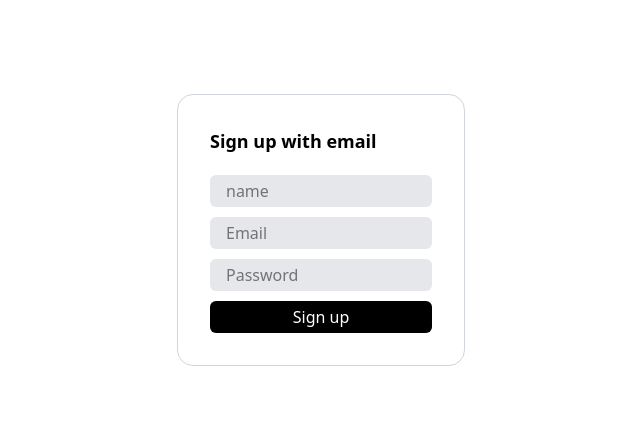
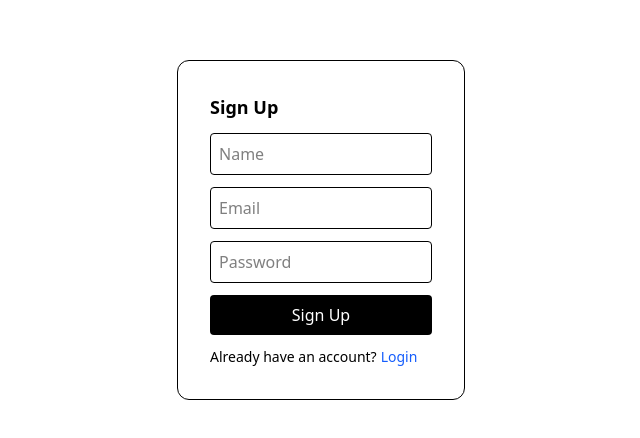
Before and after one commit to itsgauravkumar07/job-tracker, a React (Vite) app: page /signup in a window 1280 px wide. Shown: the part 170-608 px from the top of the page, without its empty margins (319-959 px from the left). Built offline with nearby package versions, Linux system fonts and the light colour scheme.

Commit message:
Add firebase auth service and connect login/signup

```diff
--- a/package.json
+++ b/package.json
@@ -11,6 +11,7 @@
   },
   "dependencies": {
     "@tailwindcss/vite": "^4.1.18",
+    "firebase": "^12.8.0",
     "react": "^19.2.0",
     "react-dom": "^19.2.0",
     "react-router-dom": "^7.12.0",
--- /dev/null
+++ b/src/firebase.js
@@ -0,0 +1,13 @@
+import { initializeApp } from "firebase/app";
+import { getAuth } from "firebase/auth";
+
+const firebaseConfig = {
+  apiKey: "AIzaSyAqtjRDrpJud1tXmsRP7l8S4xzDE81dVUc",
+  authDomain: "job-application-tracker01.firebaseapp.com",
+  projectId: "job-application-tracker01",
+  appId: "1:577522935223:web:2920f34db7e6ea91d73432"
+};
+
+const app = initializeApp(firebaseConfig);
+
+export const auth = getAuth(app);
--- a/src/pages/Login.jsx
+++ b/src/pages/Login.jsx
@@ -1,12 +1,18 @@
-import { useState } from "react"
+import { useState } from "react";
+import { loginUser } from "../services/authService";
+import { useNavigate, Link } from "react-router-dom";
 
 export default function Login(){
 
     const [email, setEmail] = useState('');
     const [password, setPassword] = useState('');
     const [errors, setErrors] = useState({});
+    const [loading, setLoading] = useState(false);
+    const [authError, setAuthError] = useState("");
 
-    function handleLogin(e){
+    const navigate = useNavigate();
+
+    async function handleLogin(e){
         e.preventDefault();
 
         const err = {};
@@ -21,23 +27,43 @@ export default function Login(){
 
         if(Object.keys(err) > 0) return;
 
-        console.log("email: ", email);
-        console.log("password" , password);
-
-        setEmail("");
-        setPassword("");
+    try {
+      setLoading(true);
+      setAuthError("");
+      await loginUser(email, password);
+      navigate("/dashboard");
+    } catch (error) {
+      setAuthError("Invalid email or password");
+    } finally {
+      setLoading(false);
     }
+  }
 
     return(
         <div className="flex justify-center items-center h-screen">
             <div className=" flex flex-col border border-gray-300 p-8 rounded-2xl w-2xs">
                 <h2 className="text-lg font-bold">Sign in with email</h2>
                 <form onSubmit={handleLogin} className="flex flex-col mt-5 gap-2.5">
+
                     <input type="email" placeholder="Email" value={email} onChange={e => setEmail(e.target.value)} className="bg-gray-200 rounded-md p-1 pl-4 hover:bg-gray-300"/>
+
                     {errors.email && <p className="text-red-300">{errors.email}</p>}
+
+
                     <input type="password" placeholder="Password" value={password} onChange={e => setPassword(e.target.value)} className="bg-gray-200 rounded-md p-1 pl-4 hover:bg-gray-300"/>
-                     {errors.password && <p className="text-red-300">{errors.password}</p>}
-                    <button className="bg-black rounded-md p-1 text-white hover:bg-white hover:text-black hover:border hover:border-gray-300 hover:font-bold">Log in</button>
+
+                    {errors.password && <p className="text-red-300">{errors.password}</p>}
+
+                    {authError && <p className="text-red-500">{authError}</p>}
+
+                    <button disabled={loading} className="bg-black rounded-md p-1 text-white hover:bg-white hover:text-black hover:border hover:border-gray-300 hover:font-bold" >Log in</button>
+
+                    <p className="text-sm">
+                        Don’t have an account?
+                        <Link to="/signup" className="text-blue-600 ml-1">
+                            Sign up
+                        </Link>
+                    </p>
                 </form>
             </div>
 
--- a/src/pages/Signup.jsx
+++ b/src/pages/Signup.jsx
@@ -1,55 +1,91 @@
-import { useState } from "react"
+import { useState } from "react";
+import { signupUser } from "../services/authService";
+import { useNavigate, Link } from "react-router-dom";
 
-export default function Signup(){
+export default function Signup() {
+  const [name, setName] = useState("");
+  const [email, setEmail] = useState("");
+  const [password, setPassword] = useState("");
+  const [errors, setErrors] = useState({});
+  const [loading, setLoading] = useState(false);
+  const [authError, setAuthError] = useState("");
 
-    const [name, setName] = useState('');
-    const [email, setEmail] = useState('');
-    const [password, setPassword] = useState('');
-    const [errors, setErrors] = useState({});
+  const navigate = useNavigate();
 
-    function handleSignup(e){
-        e.preventDefault();
+  async function handleSignup(e) {
+    e.preventDefault();
 
-        const err = {};
+    const err = {};
+    if (!name.trim()) err.name = "Name required";
+    if (!email.trim()) err.email = "Email required";
+    if (!password.trim()) err.password = "Password required";
 
-         if(name.trim() === ""){
-            err.name = "Name required"
-        }
+    setErrors(err);
+    if (Object.keys(err).length > 0) return;
 
-        if(email.trim() === ""){
-            err.email = "Email required"
-        }
-        if(password.trim() === ""){
-            err.password = "Password required"
-        }
-        setErrors(err);
+    try {
+      setLoading(true);
+      setAuthError("");
+      await signupUser(email, password);
+      navigate("/dashboard");
+    } catch (error) {
+      setAuthError("Account creation failed");
+    } finally {
+      setLoading(false);
+    }
+  }
 
-        if(Object.keys(err).length > 0) return;
+  return (
+    <div className="flex justify-center items-center h-screen">
+      <form
+        onSubmit={handleSignup}
+        className="border p-8 rounded-xl w-72 flex flex-col gap-3"
+      >
+        <h2 className="text-lg font-bold">Sign Up</h2>
 
-        console.log("Name: ", name);
-        console.log("email: ", email);
-        console.log("password" , password);
+        <input
+          type="text"
+          placeholder="Name"
+          value={name}
+          onChange={(e) => setName(e.target.value)}
+          className="border p-2 rounded"
+        />
+        {errors.name && <p className="text-red-500">{errors.name}</p>}
 
-        setName("");
-        setEmail("");
-        setPassword("");
-    }
+        <input
+          type="email"
+          placeholder="Email"
+          value={email}
+          onChange={(e) => setEmail(e.target.value)}
+          className="border p-2 rounded"
+        />
+        {errors.email && <p className="text-red-500">{errors.email}</p>}
 
-    return(
-        <div className="flex justify-center items-center h-screen">
-            <div className=" flex flex-col border border-gray-300 p-8 rounded-2xl w-2xs">
-                <h2 className="text-lg font-bold">Sign up with email</h2>
-                <form onSubmit={handleSignup} className="flex flex-col mt-5 gap-2.5">
-                    <input type="text" placeholder="name" value={name} onChange={e => setName(e.target.value)} className="bg-gray-200 rounded-md p-1 pl-4 hover:bg-gray-300"/>
-                    {errors.name && <p className="text-red-300">{errors.name}</p>}
-                    <input type="email" placeholder="Email" value={email} onChange={e => setEmail(e.target.value)} className="bg-gray-200 rounded-md p-1 pl-4 hover:bg-gray-300"/>
-                    {errors.email && <p className="text-red-300">{errors.email}</p>}
-                    <input type="password" placeholder="Password" value={password} onChange={e => setPassword(e.target.value)} className="bg-gray-200 rounded-md p-1 pl-4 hover:bg-gray-300"/>
-                     {errors.password && <p className="text-red-300">{errors.password}</p>}
-                    <button className="bg-black rounded-md p-1 text-white hover:bg-white hover:text-black hover:border hover:border-gray-300 hover:font-bold">Sign up</button>
-                </form>
-            </div>
+        <input
+          type="password"
+          placeholder="Password"
+          value={password}
+          onChange={(e) => setPassword(e.target.value)}
+          className="border p-2 rounded"
+        />
+        {errors.password && <p className="text-red-500">{errors.password}</p>}
 
-        </div>
-    )
+        {authError && <p className="text-red-500">{authError}</p>}
+
+        <button
+          disabled={loading}
+          className="bg-black text-white p-2 rounded"
+        >
+          {loading ? "Creating account..." : "Sign Up"}
+        </button>
+
+        <p className="text-sm">
+          Already have an account?
+          <Link to="/" className="text-blue-600 ml-1">
+            Login
+          </Link>
+        </p>
+      </form>
+    </div>
+  );
 }
--- /dev/null
+++ b/src/services/authService.js
@@ -0,0 +1,29 @@
+import { auth } from '../firebase';
+import {
+    createUserWithEmailAndPassword,
+    signInWithEmailAndPassword,
+    signOut,
+} from "firebase/auth";
+
+export async function signupUser(email, password){
+    const userCredential = await createUserWithEmailAndPassword(
+        auth,
+        email,
+        password
+    );
+    return userCredential.user;
+}
+
+
+export async function loginUser(email, password){
+    const userCredential = await signInWithEmailAndPassword(
+        auth,
+        email,
+        password
+    );
+    return userCredential.user;
+}
+
+export async function logoutUser(){
+    await signOut(auth);
+}
```
Also changed, not shown: 1 other file (tests, documents, lock files or other folders).
